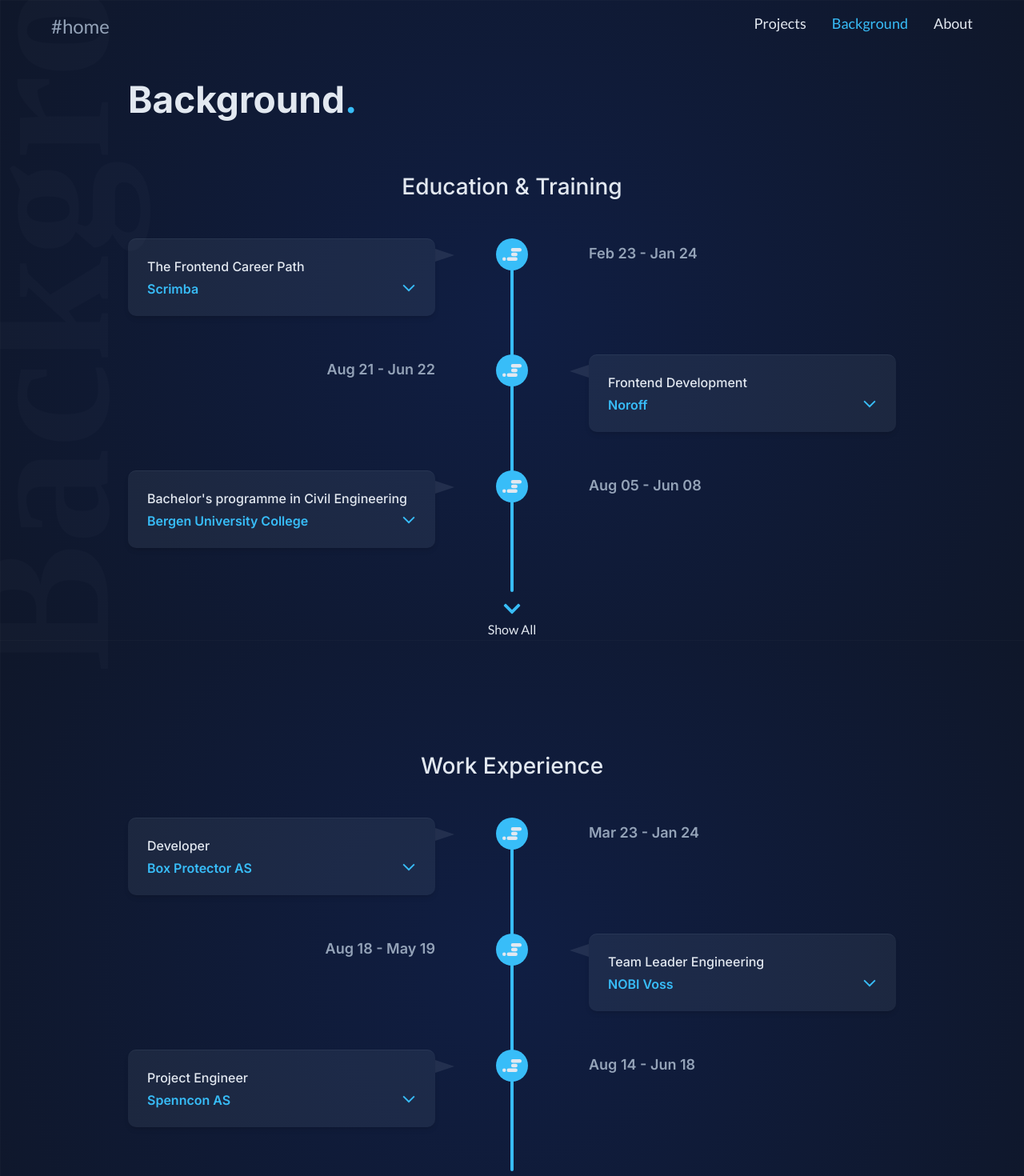
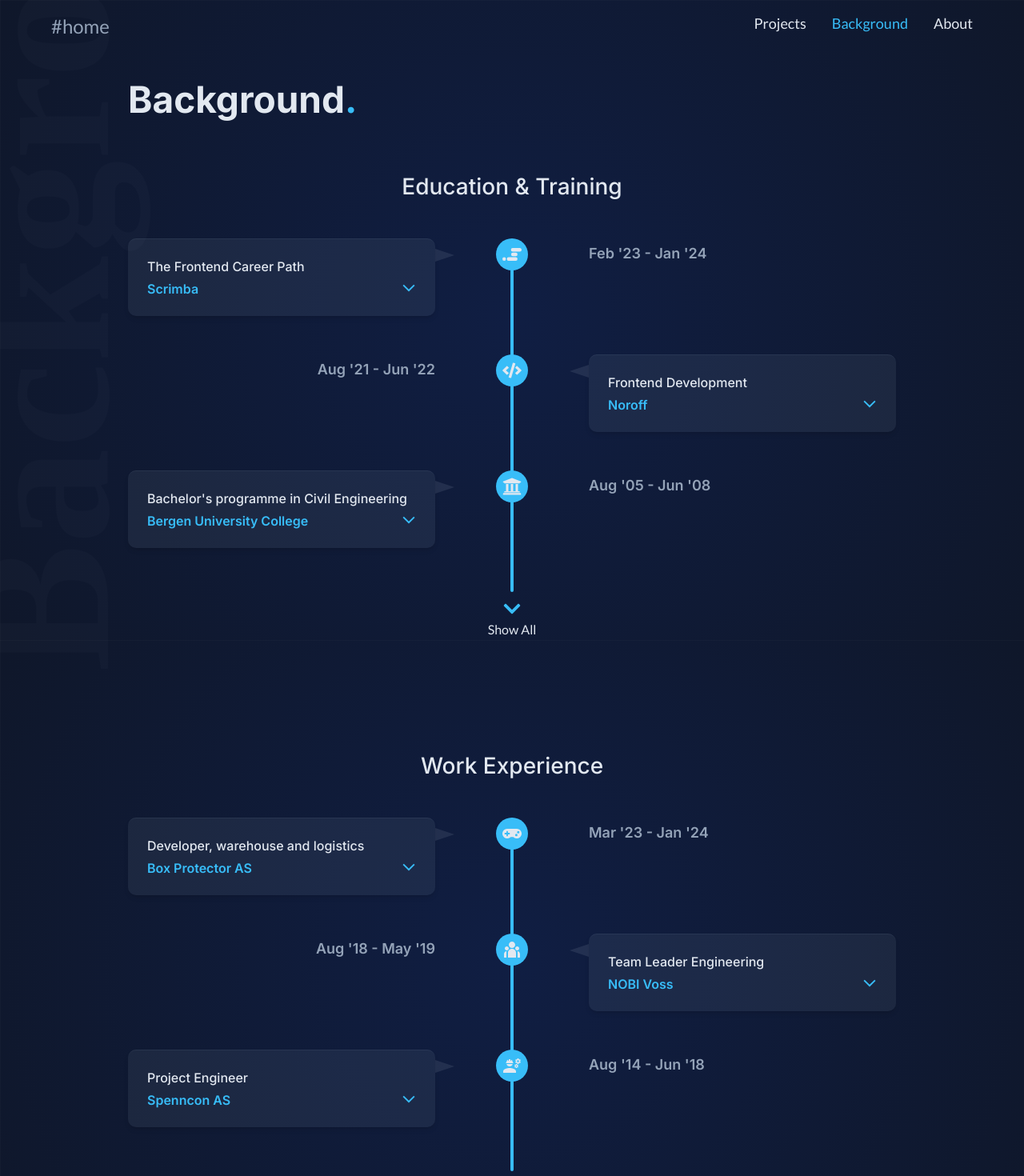
Before and after one commit to 7oiden/portfolio-v3, a React (Vite) app: page /background in a window 1280 px wide. Shown: the top 1470 px of the page at 80% size. Built offline with nearby package versions, Linux system fonts and the light colour scheme.

Commit message:
path icons added

```diff
--- a/src/constants/educationData.js
+++ b/src/constants/educationData.jsx
@@ -1,57 +1,67 @@
+import { SiScrimba } from "react-icons/si";
+import { FaCode } from "react-icons/fa";
+import { MdArchitecture } from "react-icons/md";
+import { TbMathIntegralX } from "react-icons/tb";
+import { FaUniversity } from "react-icons/fa";
+
 export const educationData = [
   {
     id: 1,
     title: "The Frontend Career Path",
     institution: "Scrimba",
-    date: "Feb 23 - Jan 24",
+    date: "Feb '23 - Jan '24",
     description: [
       "The Frontend Developer Path course contains over 70 hours of top-notch tutorials, hundreds of coding challenges, and dozens of real-world projects.",
       "The program contains 12 modules. All modules are filled with interactive coding challenges to ensure that you don't fall off the wagon. You'll learn HTML, CSS, JavaScript, React, UI design, career strategy, and more.",
     ],
     url: "https://scrimba.com/",
+    icon: <SiScrimba />,
   },
   {
     id: 2,
     title: "Frontend Development",
     institution: "Noroff",
-    date: "Aug 21 - Jun 22",
+    date: "Aug '21 - Jun '22",
     description: [
       "The Frontend Development course at Noroff is a 2 year full time study. The course covers HTML, CSS, Javascript, React, Wordpress, Strapi and more.",
       "The course is delivered online, and is a combination of lectures, assignments and projects. The course is delivered in English, and is a mix of Norwegian and international students.",
     ],
     url: "https://www.noroff.no/en/studies/vocational-school/front-end-development",
+    icon: <FaCode />,
   },
   {
     id: 3,
     title: "Bachelor's programme in Civil Engineering",
     institution: "Bergen University College",
-    date: "Aug 05 - Jun 08",
+    date: "Aug '05 - Jun '08",
     description: [
       "The Frontend Development course at Noroff is a 2 year full time study. The course covers HTML, CSS, Javascript, React, Wordpress, Strapi and more.",
-
     ],
     url: null,
+    icon: <FaUniversity />,
   },
   {
     id: 4,
-    title: "Forkurs til ingeniørutdanning",
+    title: "Preperatory course for engineering",
     institution: "Ålesund University College",
-    date: "Aug 03 - Jun 04",
+    date: "Aug '03 - Jun '04",
     description: [
-      "The Frontend Development course at Noroff is a 2 year full time study. The course covers HTML, CSS, Javascript, React, Wordpress, Strapi and more.",
-      "The course is delivered online, and is a combination of lectures, assignments and projects. The course is delivered in English, and is a mix of Norwegian and international students.",
+      "One year programme in order to obtain higher education entrance qualification.",
+      "The subjects included math, physics, chemistry, english and norwegian.",
     ],
     url: null,
+    icon: <TbMathIntegralX />,
   },
   {
     id: 5,
-    title: "GK Tekinske Byggfag, VK1 og VK2 Teknisk Tegning",
-    institution: "Ålesund University College",
-    date: "Aug 94 - Jun 97",
+    title: "Sixt-Form College",
+    institution: "Hærøy VGS",
+    date: "Aug '94 - Jun '97",
     description: [
-      "The Frontend Development course at Noroff is a 2 year full time study. The course covers HTML, CSS, Javascript, React, Wordpress, Strapi and more.",
-      "The course is delivered online, and is a combination of lectures, assignments and projects. The course is delivered in English, and is a mix of Norwegian and international students.",
+      "GK Technical Construction Subjects.",
+      "VK1 & VK2 Technical Drawing.",
     ],
     url: null,
+    icon: <MdArchitecture />,
   },
 ];
--- a/src/constants/experienceData.js
+++ b/src/constants/experienceData.jsx
@@ -1,72 +1,86 @@
+import { FaGamepad } from "react-icons/fa";
+import { RiTeamFill } from "react-icons/ri";
+import { MdEngineering } from "react-icons/md";
+import { MdFactory } from "react-icons/md";
+import { FaWarehouse } from "react-icons/fa";
+
 export const experienceData = [
   {
     id: 1,
-    title: "Developer",
+    title: "Developer, warehouse and logistics",
     company: "Box Protector AS",
-    date: "Mar 23 - Jan 24",
+    date: "Mar '23 - Jan '24",
     description: [
-      "Lorem ipsum dolor sit amet, consectetur adipiscing elit, sed do eiusmod tempor incididunt ut labore et dolore magna aliqua. Ut enim ad minim veniam, quis nostrud exercitation ullamco laboris nisi ut aliquip ex ea commodo consequat.",
+      "This company runs an e-commerce shop where they are selling retro games and equipment, Pokemon collectables as well as protecting casing for these items.",
+      "As the sole employee in I was involved in most daily operations which included warehouse logistics, packing, shipping, product photography, customer service, maintaining the web site, adding new products to the site etc.",
     ],
     url: null,
+    icon: <FaGamepad />,
   },
   {
     id: 2,
     title: "Team Leader Engineering",
     company: "NOBI Voss",
-    date: "Aug 18 - May 19",
+    date: "Aug '18 - May '19",
     description: [
       "Lorem ipsum dolor sit amet, consectetur adipiscing elit, sed do eiusmod tempor incididunt ut labore et dolore magna aliqua. Ut enim ad minim veniam, quis nostrud exercitation ullamco laboris nisi ut aliquip ex ea commodo consequat.",
     ],
     url: null,
+    icon: <RiTeamFill />,
   },
   {
     id: 3,
     title: "Project Engineer",
     company: "Spenncon AS",
-    date: "Aug 14 - Jun 18",
+    date: "Aug '14 - Jun '18",
     description: [
       "Lorem ipsum dolor sit amet, consectetur adipiscing elit, sed do eiusmod tempor incididunt ut labore et dolore magna aliqua. Ut enim ad minim veniam, quis nostrud exercitation ullamco laboris nisi ut aliquip ex ea commodo consequat.",
     ],
     url: null,
+    icon: <MdEngineering />,
   },
   {
     id: 4,
     title: "Project Engineer",
     company: "Voss Cementvarefabrikk AS",
-    date: "Aug 12 - Aug 14",
+    date: "Aug '12 - Aug '14",
     description: [
       "Lorem ipsum dolor sit amet, consectetur adipiscing elit, sed do eiusmod tempor incididunt ut labore et dolore magna aliqua. Ut enim ad minim veniam, quis nostrud exercitation ullamco laboris nisi ut aliquip ex ea commodo consequat.",
     ],
     url: null,
+    icon: <MdEngineering />,
   },
   {
     id: 5,
     title: "Project Engineer",
     company: "Spenncon AS",
-    date: "Aug 08 - Aug 12",
+    date: "Aug '08 - Aug '12",
     description: [
       "Lorem ipsum dolor sit amet, consectetur adipiscing elit, sed do eiusmod tempor incididunt ut labore et dolore magna aliqua. Ut enim ad minim veniam, quis nostrud exercitation ullamco laboris nisi ut aliquip ex ea commodo consequat.",
     ],
     url: null,
+    icon: <MdEngineering />,
   },
   {
     id: 6,
     title: "Lager/butikk (deltid)",
     company: "Geitanger Bygg AS",
-    date: "Aug 05 - Jul 08",
+    date: "Aug '05 - Jul '08",
     description: [
       "Lorem ipsum dolor sit amet, consectetur adipiscing elit, sed do eiusmod tempor incididunt ut labore et dolore magna aliqua. Ut enim ad minim veniam, quis nostrud exercitation ullamco laboris nisi ut aliquip ex ea commodo consequat.",
     ],
     url: null,
+    icon: <FaWarehouse />,
   },
   {
     id: 7,
     title: "Production Worker",
     company: "Spenncon AS",
-    date: "Jun 97 - Jun 03",
+    date: "Jun '97 - Jun '03",
     description: [
       "Lorem ipsum dolor sit amet, consectetur adipiscing elit, sed do eiusmod tempor incididunt ut labore et dolore magna aliqua. Ut enim ad minim veniam, quis nostrud exercitation ullamco laboris nisi ut aliquip ex ea commodo consequat.",
     ],
     url: null,
+    icon: <MdFactory />,
   },
 ];
--- a/src/pages/background/Education.jsx
+++ b/src/pages/background/Education.jsx
@@ -23,6 +23,7 @@ export default function Education() {
             institution={entry.institution}
             description={entry.description}
             url={entry.url}
+            icon={entry.icon}
           />
         ))}
         <PathToggleBtn
--- a/src/pages/background/Experience.jsx
+++ b/src/pages/background/Experience.jsx
@@ -23,6 +23,7 @@ export default function Experience() {
             institution={entry.company}
             description={entry.description}
             url={entry.url}
+            icon={entry.icon}
           />
         ))}
         <PathToggleBtn
--- a/src/pages/background/InfoBox.jsx
+++ b/src/pages/background/InfoBox.jsx
@@ -73,7 +73,7 @@ export default function InfoBox({
           ))}
           {url && (
             <LinkBtn url={url} className="path__link" size="sm">
-              More info{" "}
+              More info
             </LinkBtn>
           )}
         </animated.div>
--- a/src/pages/background/PathSegment.jsx
+++ b/src/pages/background/PathSegment.jsx
@@ -1,6 +1,6 @@
 import PropTypes from "prop-types";
 import InfoBox from "./InfoBox";
-import { SiScrimba } from "react-icons/si";
+import { cloneElement } from "react";
 
 export default function PathSegment({
   id,
@@ -9,6 +9,7 @@ export default function PathSegment({
   institution,
   description,
   url,
+  icon,
 }) {
 
   const dateEl =
@@ -21,7 +22,7 @@ const dateEl =
   return (
     <>
       <div className="path__icon-container">
-        <SiScrimba className="path-icon" />
+        {cloneElement(icon, { className: "path__icon" })}
       </div>
       {dateEl}
       <div className="path">
@@ -46,4 +47,6 @@ PathSegment.propTypes = {
   description: PropTypes.array.isRequired,
   url: PropTypes.string,
   cssClass: PropTypes.string,
+  icon: PropTypes.element,
+  // icon: PropTypes.string,
 };
--- a/src/sass/partials/_footer.scss
+++ b/src/sass/partials/_footer.scss
@@ -12,7 +12,7 @@
 
     @media screen and (min-width: getBreakpoint(large)) {
       flex-direction: row;
-      // justify-content: flex-end;
+      padding: 3rem 0;
     }
   }
 
--- a/src/sass/partials/_icons.scss
+++ b/src/sass/partials/_icons.scss
@@ -82,7 +82,7 @@
     }
 }
 
-.path-icon {
+.path__icon {
   width: 1.5rem;
   height: auto;
   color: getColor(link);
--- a/src/sass/partials/_typography.scss
+++ b/src/sass/partials/_typography.scss
@@ -102,13 +102,13 @@ p {
   font-weight: 500;
   color: getColor(headingLight);
   margin-bottom: 0.5rem;
-  text-transform: uppercase;
+  // text-transform: uppercase;
 }
 
 .card__sub-heading {
   font-weight: 700;
   color: getColor(headingAccent);
-  // text-transform: uppercase;
+  text-transform: uppercase;
 }
 
 .badge__text {
```
Lines whose indentation alone changed are shown as unchanged.
